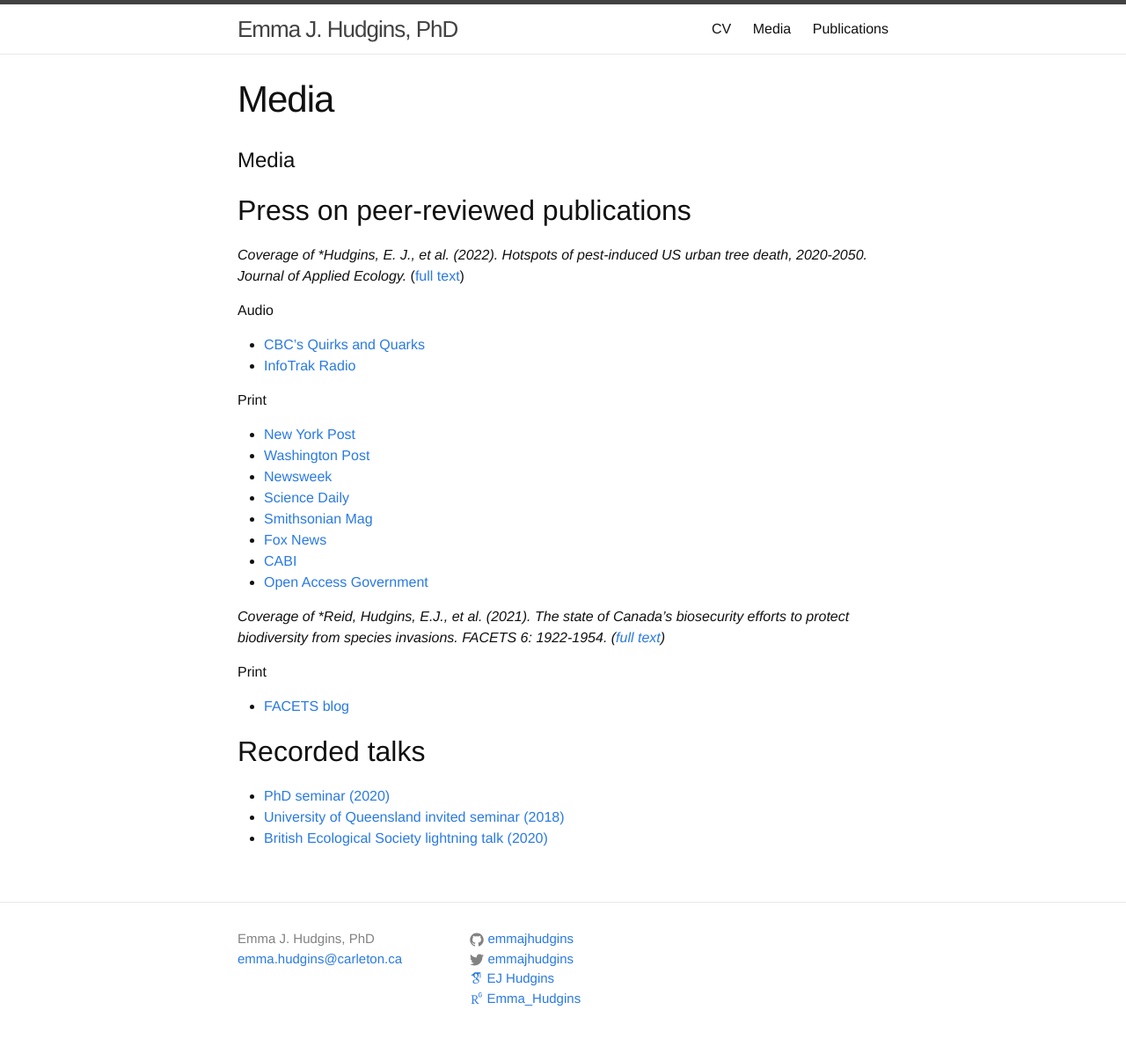
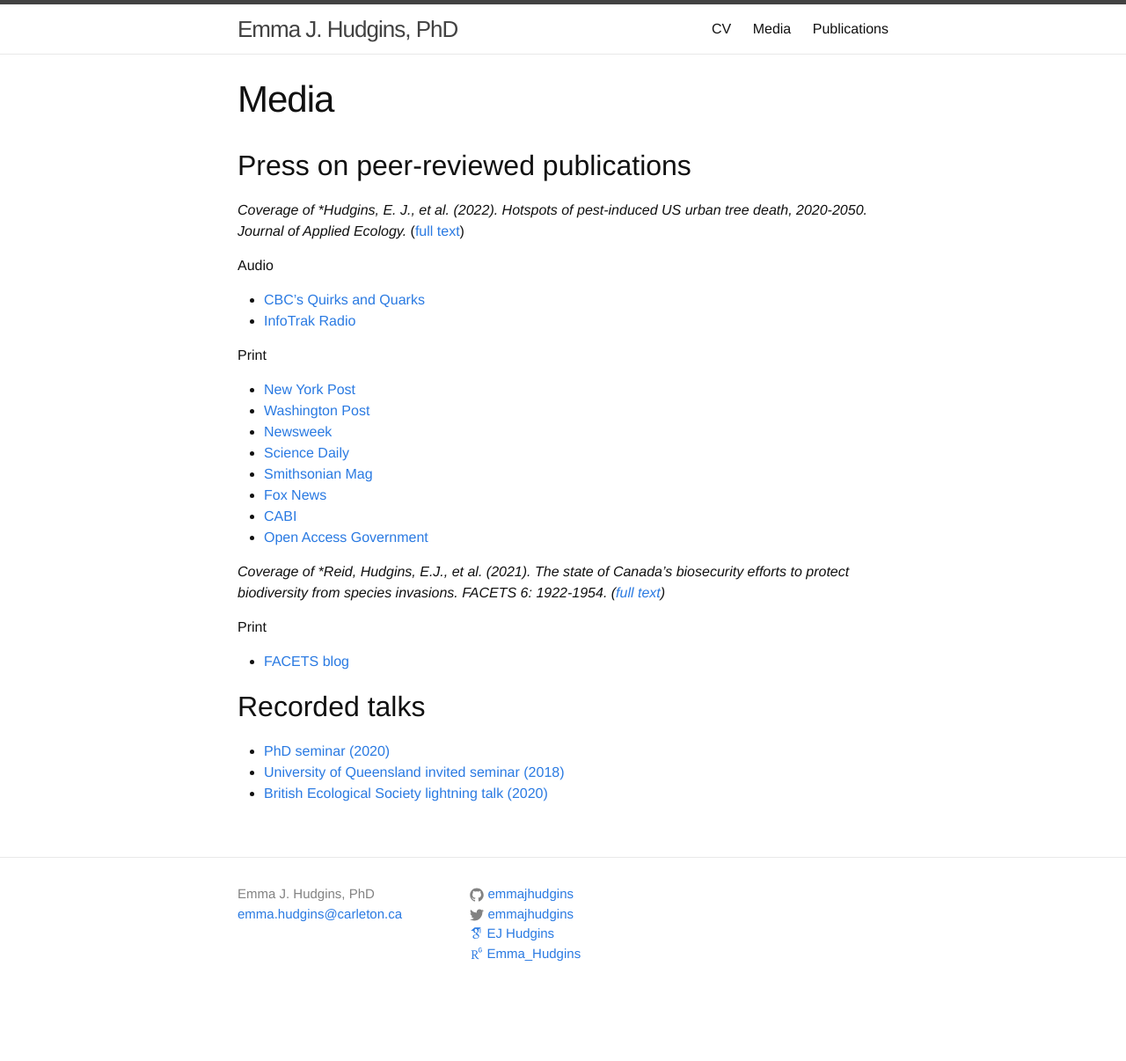
Before and after one commit to emmajhudgins/emmajhudgins.github.io, a Jekyll site: the page built from media.md, in a window 1280 px wide. Shown: the whole page at 88% size. Built offline with Jekyll 4.4.1, drawn with Linux system fonts in a browser that asks for light colours; nearby versions of some CDN libraries; some web fonts are replaced; after the commit the page ends 1155 px from its top, so only the background shows below that.

Commit message:
Update media.md

```diff
--- a/media.md
+++ b/media.md
@@ -7,8 +7,6 @@ nav: true
 order: 1
 
 ---
-
-# Media
 
 ## Press on peer-reviewed publications
 
```
